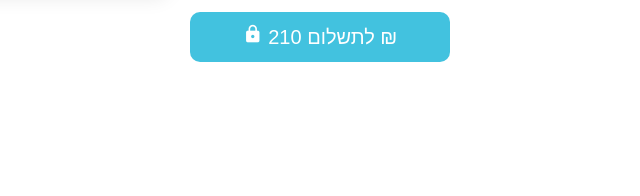
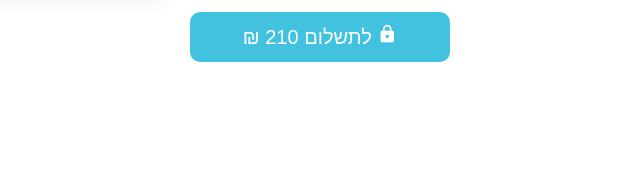
Before and after one commit to roeiredlerabra/visacardpayment, a plain HTML site: page index.html in a window 1280 px wide. Shown: the part 486-682 px from the top of the page, 547-1187 px from the left. Drawn offline with nearby package versions, Linux system fonts and the light colour scheme.

Commit message:
Update index.html

```diff
--- a/index.html
+++ b/index.html
@@ -42,7 +42,7 @@ Payment card number: (4) VISA, (51 -> 55) MasterCard, (36-38-39) DinersClub, (34
     <input class="expire" type="text" placeholder="MM / YYYY"/>
     <label>מספר בטחון</label>
     <input class="ccv" type="text" placeholder="CVC" maxlength="3" onkeypress='return event.charCode >= 48 && event.charCode <= 57'/>
-    <button onclick="myFunction()" class="buy"><i class="material-icons">lock</i> לתשלום 210 ₪</button>
+    <button style="direction: rtl;" onclick="myFunction()" class="buy"><i class="material-icons">lock</i> לתשלום 210 ₪</button>
   </div>
 </div>
   <script>
```
